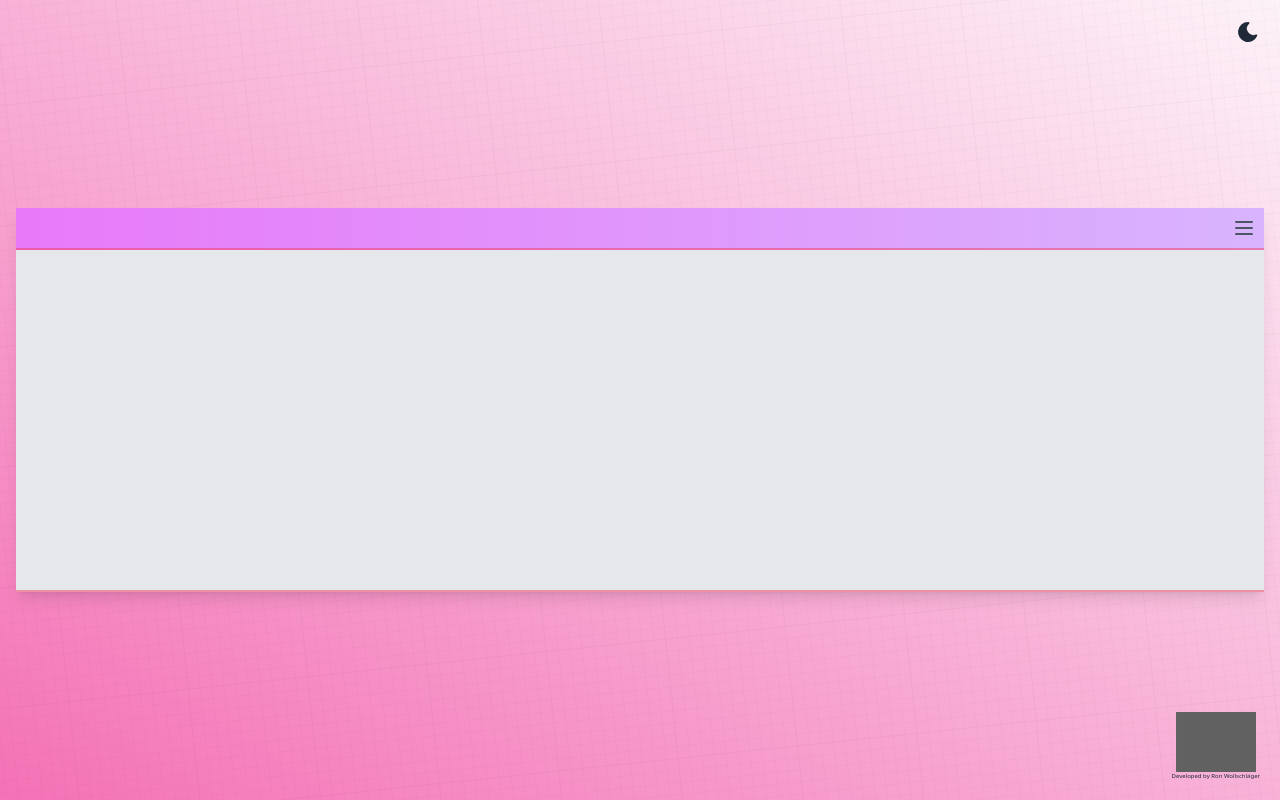
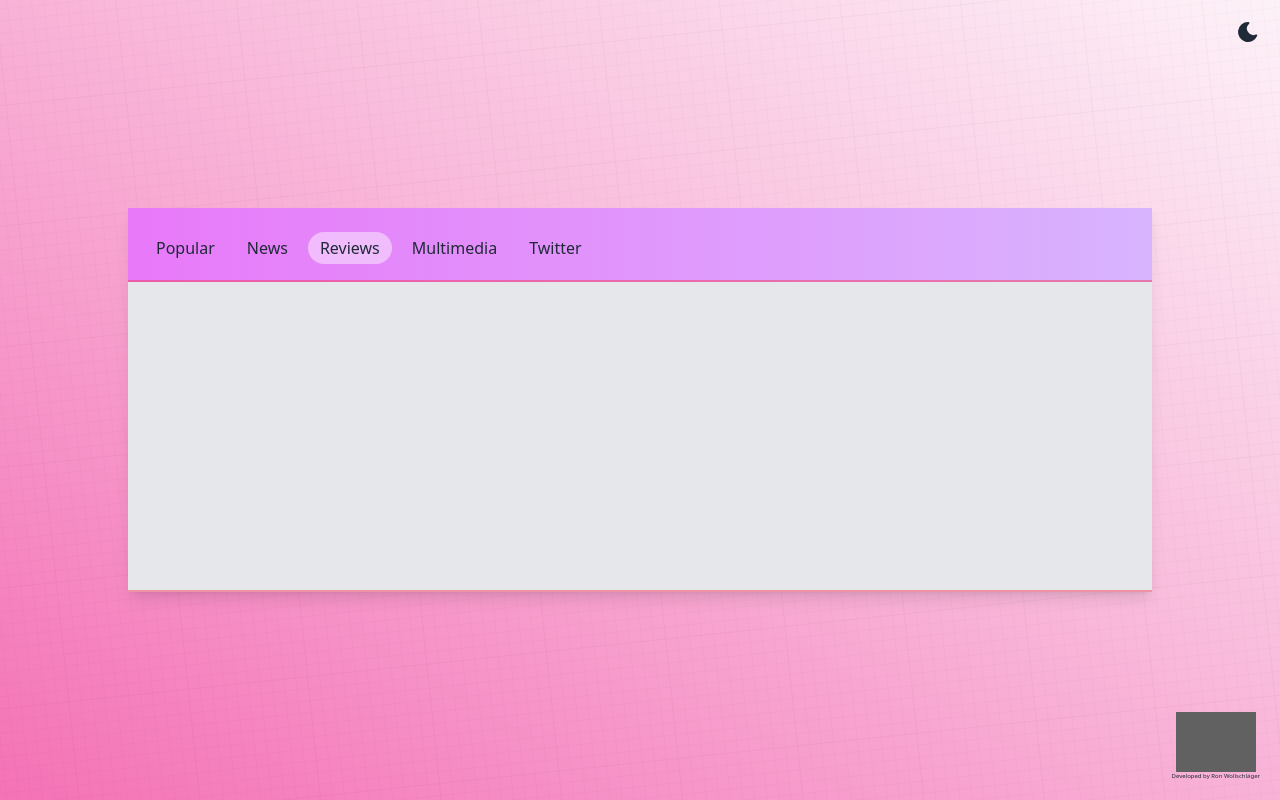
Before and after one commit to ron-wollschlaeger/iCodeThis-Challenge-Testimonials_Grid, a plain HTML site: page index.html in a window 1280 px wide. Drawn offline with Linux system fonts and the light colour scheme; grey boxes are pictures that could not be loaded.

Commit message:
Add responsive menu

```diff
--- a/dist/main.js
+++ b/dist/main.js
@@ -49,10 +49,17 @@ themeCheck();
 
 //Menu toggle
 function menuToggle() {
+    var navIconOpen = document.getElementById("navIcon-open");
+    var navIconClose = document.getElementById("navIcon-close");
     var navContent = document.getElementById("navMenu");
+
     if (navContent.style.display === "block") {
       navContent.style.display = "none";
+      navIconClose.style.display = "none";
+      navIconOpen.style.display = "block";
     } else {
       navContent.style.display = "block";
+      navIconClose.style.display = "block";
+      navIconOpen.style.display = "none";
     }
   }
--- a/index.html
+++ b/index.html
@@ -84,26 +84,32 @@
     </button>
     <!-- Template END -->
 
-    <main class="bg-gray-200 dark:bg-gray-800 w-full h-96 z-10 shadow-lg mx-4 border-b-rose-500/50 dark:border-b-rose-900 border-b-2">
+    <main class="bg-gray-200 dark:bg-gray-800 w-full max-w-screen-lg h-96 z-10 shadow-lg mx-4 border-b-rose-500/50 dark:border-b-rose-900 border-b-2">
         <div class="w-full bg-gradient-to-r from-fuchsia-400 to-purple-300 dark:from-fuchsia-900 dark:to-purple-900 border-b-rose-500/50 dark:border-b-rose-900 border-b-2">
             <header class="flex justify-end p-2 items-center">
-                <button onclick="menuToggle()" class="text-gray-600 dark:text-gray-300 dark:hover:text-gray-100 hover:text-gray-800">
-                    <svg xmlns="http://www.w3.org/2000/svg" class="icon icon-tabler icon-tabler-menu-2" width="24" height="24" viewBox="0 0 24 24" stroke-width="2" stroke="currentColor" fill="none" stroke-linecap="round" stroke-linejoin="round">
+                <button onclick="menuToggle()" class="md:hidden text-gray-600 dark:text-gray-300 dark:hover:text-gray-100 hover:text-gray-800">
+                    <svg id="navIcon-open" xmlns="http://www.w3.org/2000/svg" class="icon icon-tabler icon-tabler-menu-2" width="24" height="24" viewBox="0 0 24 24" stroke-width="2" stroke="currentColor" fill="none" stroke-linecap="round" stroke-linejoin="round">
                         <path stroke="none" d="M0 0h24v24H0z" fill="none"></path>
                         <path d="M4 6l16 0"></path>
                         <path d="M4 12l16 0"></path>
                         <path d="M4 18l16 0"></path>
                     </svg>
+
+                    <svg id="navIcon-close" xmlns="http://www.w3.org/2000/svg" class="hidden icon icon-tabler icon-tabler-x" width="24" height="24" viewBox="0 0 24 24" stroke-width="2" stroke="currentColor" fill="none" stroke-linecap="round" stroke-linejoin="round">
+                        <path stroke="none" d="M0 0h24v24H0z" fill="none"></path>
+                        <path d="M18 6l-12 12"></path>
+                        <path d="M6 6l12 12"></path>
+                     </svg>
                 </button>
             </header>
 
-            <nav id="navMenu" class="hidden px-4 pb-4 pt-2">
-                <ul class="flex flex-col text-center gap-1 dark:text-pink-200">
-                    <li class="block hover:bg-white/75 cursor-pointer dark:hover:text-pink-950">Popular</li>
-                    <li class="block hover:bg-white/75 cursor-pointer dark:hover:text-pink-950">News</li>
-                    <li class="block w-full hover:bg-white/75 cursor-pointer dark:hover:text-pink-950 bg-fuchsia-50/50 dark:text-white">Reviews</li>
-                    <li class="block hover:bg-white/75 cursor-pointer dark:hover:text-pink-950">Multimedia</li>
-                    <li class="block hover:bg-white/75 cursor-pointer dark:hover:text-pink-950">Twitter</li>
+            <nav id="navMenu" class="hidden md:block px-4 pb-4 pt-2">
+                <ul class="flex flex-col md:flex-row text-center md:text-left md:items-center gap-1 md:gap-2 dark:text-pink-200">
+                    <li class="block md:w-fit md:px-3 md:py-1 md:rounded-full hover:bg-white/75 cursor-pointer dark:hover:text-pink-950">Popular</li>
+                    <li class="block md:w-fit md:px-3 md:py-1 md:rounded-full hover:bg-white/75 cursor-pointer dark:hover:text-pink-950">News</li>
+                    <li class="block w-full md:w-fit md:px-3 md:py-1 md:rounded-full hover:bg-white/75 cursor-pointer dark:hover:text-pink-950 bg-fuchsia-50/50 dark:text-white">Reviews</li>
+                    <li class="block md:w-fit md:px-3 md:py-1 md:rounded-full hover:bg-white/75 cursor-pointer dark:hover:text-pink-950">Multimedia</li>
+                    <li class="block md:w-fit md:px-3 md:py-1 md:rounded-full hover:bg-white/75 cursor-pointer dark:hover:text-pink-950">Twitter</li>
                 </ul>
             </nav>
         </div>
```
Also changed, not shown: dist/style.css.
